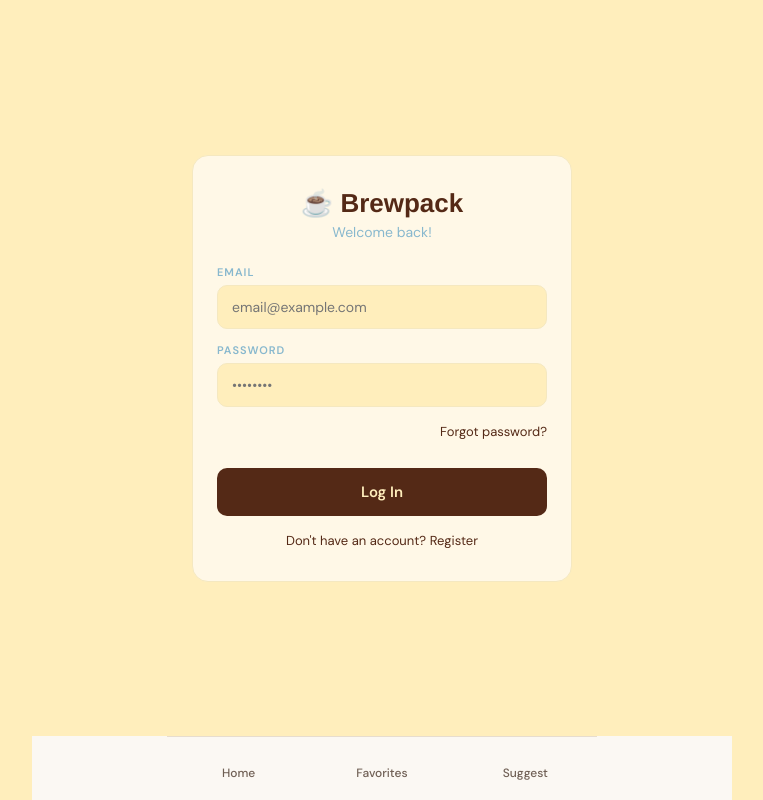
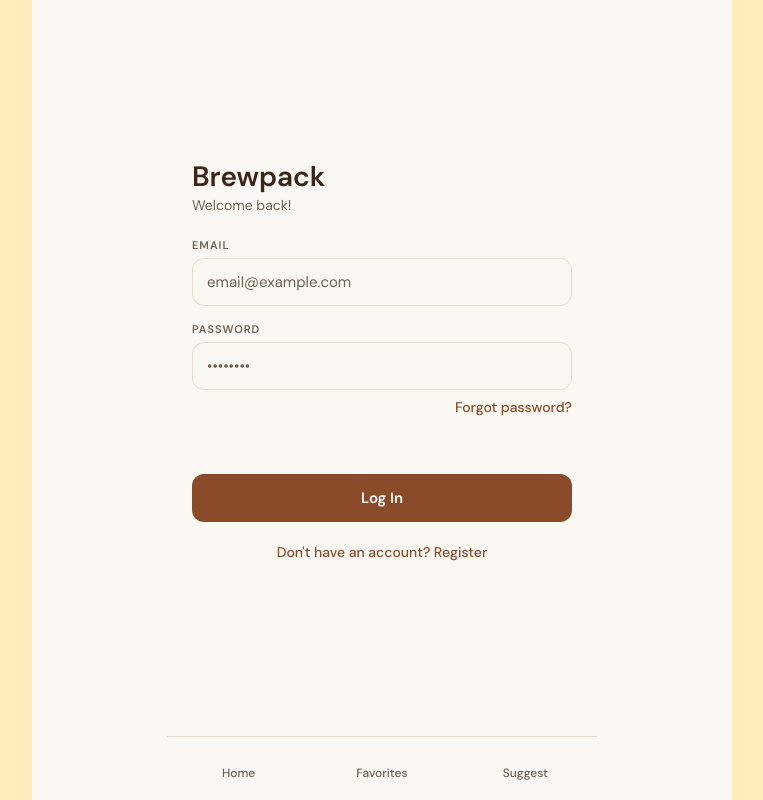
Before and after one commit to merrickmonteclaro-collab/ph-coffee-web, a React (Vite) app: page /auth in a window 1280 px wide. Shown: the whole page, without its empty margins (258-1021 px from the left). Built offline with nearby package versions, Linux system fonts and the light colour scheme.

Commit message:
updated remaining pages to minimalist theme

```diff
--- a/src/pages/AccountPage.jsx
+++ b/src/pages/AccountPage.jsx
@@ -69,7 +69,11 @@ export default function AccountPage() {
   return (
     <div className={styles.page}>
       <div className={styles.header}>
-        <button className={styles.backBtn} onClick={() => navigate(-1)}>← Back</button>
+        <button className={styles.backBtn} onClick={() => navigate(-1)} aria-label="Back">
+          <svg width="20" height="20" viewBox="0 0 24 24" fill="none" stroke="currentColor" strokeWidth="1.8" aria-hidden="true">
+            <path d="M19 12H5M11 6l-6 6 6 6" />
+          </svg>
+        </button>
         <h1 className={styles.headerTitle}>My Account</h1>
       </div>
 
--- a/src/pages/AuthPage.jsx
+++ b/src/pages/AuthPage.jsx
@@ -40,7 +40,12 @@ export default function AuthPage() {
       }
 
       const data = await res.json()
-      if (!res.ok) throw new Error(data.detail || 'Something went wrong')
+      // 422 validation errors come back as an array, not a string.
+      if (!res.ok) throw new Error(
+        typeof data.detail === 'string'
+          ? data.detail
+          : res.status === 422 ? 'Please check your details and try again' : 'Something went wrong'
+      )
       saveToken(data.access_token)
       navigate('/account')
     } catch (e) {
@@ -52,7 +57,7 @@ export default function AuthPage() {
   return (
     <div className={styles.page}>
       <div className={styles.card}>
-        <h1 className={styles.title}>☕ Brewpack</h1>
+        <h1 className={styles.title}>Brewpack</h1>
         <p className={styles.subtitle}>{isLogin ? 'Welcome back!' : 'Create an account'}</p>
 
         {error && <div className={styles.error}>{error}</div>}
--- a/src/pages/AuthPage.module.css
+++ b/src/pages/AuthPage.module.css
@@ -1,89 +1,92 @@
+/* Minimal direction. Shared by the Log in, Register, Forgot password and
+   Reset password pages. Colors are scoped via --h-* variables. */
 .page {
+  --h-bg: #FBF8F3;
+  --h-ink: #3B2417;
+  --h-muted: #6F5F54;
+  --h-accent: #8A4B2A;
+  --h-line: #E7DDCE;
   min-height: calc(100vh - var(--tab-height));
   display: flex;
   align-items: center;
   justify-content: center;
   padding: 24px;
-  background: var(--bg);
+  background: var(--h-bg);
+  color: var(--h-ink);
+  font-family: 'DM Sans', sans-serif;
 }
-.card {
-  background: var(--bg-card);
-  border: 1px solid var(--border);
-  border-radius: 16px;
-  padding: 32px 24px;
-  width: 100%;
-  max-width: 380px;
-}
-.title {
-  font-family: 'Helvetica Neue', Helvetica, Arial, sans-serif;
-  font-size: 26px;
-  font-weight: 700;
-  color: var(--terracotta);
-  text-align: center;
-  margin-bottom: 4px;
-}
-.subtitle {
-  font-size: 14px;
-  color: var(--brown-muted);
-  text-align: center;
-  margin-bottom: 24px;
-}
+.card { width: 100%; max-width: 380px; }
+.title { margin: 0 0 4px; font-size: 28px; font-weight: 700; line-height: 1.1; color: var(--h-ink); }
+.subtitle { margin: 0 0 24px; font-size: 14px; color: var(--h-muted); }
 .label {
   display: block;
+  margin: 16px 0 6px;
   font-size: 11px;
   font-weight: 600;
-  color: #88b8ce;
   letter-spacing: 1px;
   text-transform: uppercase;
-  margin-bottom: 6px;
-  margin-top: 14px;
+  color: var(--h-muted);
 }
 .input {
   width: 100%;
-  background: var(--bg);
-  border: 1px solid var(--border);
-  border-radius: 10px;
-  padding: 12px 14px;
-  font-size: 14px;
-  color: var(--brown);
+  height: 48px;
+  box-sizing: border-box;
+  padding: 0 14px;
+  border: 1px solid var(--h-line);
+  border-radius: 12px;
+  background: transparent;
+  color: var(--h-ink);
   font-family: 'DM Sans', sans-serif;
+  font-size: 15px;
   outline: none;
-  box-sizing: border-box;
 }
-.input:focus { border-color: var(--terracotta); }
+.input:focus { border-color: var(--h-muted); }
+.input::placeholder { color: var(--h-muted); }
 .btn {
   width: 100%;
-  background: var(--terracotta);
-  color: var(--white);
+  height: 48px;
+  margin-top: 24px;
   border: none;
-  border-radius: 10px;
-  padding: 14px;
+  border-radius: 12px;
+  background: var(--h-accent);
+  color: #fff;
+  font-family: 'DM Sans', sans-serif;
   font-size: 15px;
-  font-weight: 600;
-  font-family: 'DM Sans', sans-serif;
+  font-weight: 700;
   cursor: pointer;
-  margin-top: 20px;
   transition: opacity 0.15s;
 }
-.btn:hover:not(:disabled) { opacity: 0.88; }
+.btn:hover:not(:disabled) { opacity: 0.9; }
 .btn:disabled { opacity: 0.5; cursor: not-allowed; }
 .toggle {
   display: block;
   width: 100%;
+  min-height: 44px;
+  margin-top: 8px;
+  padding: 0;
+  border: none;
   background: none;
+  color: var(--h-accent);
+  font-family: 'DM Sans', sans-serif;
+  font-size: 14px;
+  font-weight: 500;
+  text-align: center;
+  text-decoration: none;
+  cursor: pointer;
+}
+.toggle:hover { text-decoration: underline; }
+.error { margin-bottom: 8px; padding: 10px 14px; border-radius: 10px; background: var(--error-bg); color: var(--error-text); font-size: 13px; }
+.success { margin-bottom: 12px; padding: 10px 14px; border-radius: 10px; background: #E9EFE0; color: #3F5A26; font-size: 13px; }
+/* "Show passwords" toggle on the reset page */
+.showBtn {
+  min-height: 44px;
+  margin-bottom: 4px;
+  padding: 0;
   border: none;
-  color: var(--terracotta);
+  background: none;
+  color: var(--h-accent);
+  font-family: inherit;
   font-size: 13px;
-  font-family: 'DM Sans', sans-serif;
+  font-weight: 600;
   cursor: pointer;
-  margin-top: 16px;
-  text-align: center;
 }
-.error {
-  background: var(--error-bg);
-  color: var(--error-text);
-  border-radius: 8px;
-  padding: 10px 14px;
-  font-size: 13px;
-  margin-bottom: 8px;
-}
--- a/src/pages/FavoritesPage.jsx
+++ b/src/pages/FavoritesPage.jsx
@@ -56,19 +56,19 @@ export default function FavoritesPage() {
         {loading ? (
           <div className={styles.empty}>Loading favorites...</div>
         ) : favorites.length === 0 ? (
-          <div className={styles.empty}>No favorites yet. Tap the heart on a shop to save it here.</div>
+          <div className={styles.empty}>No favorites yet. Open a shop and tap “Add to Favorites” to save it here.</div>
         ) : (
           favorites.map(shop => (
             <Link to={'/shop/' + shop.id} key={shop.id} className={styles.card}>
               {shop.photo_url && shop.photo_url !== 'string' ? (
                 <img
-                  src={getOptimizedImageUrl(shop.photo_url, Math.round(72 * DPR), Math.round(76 * DPR))}
-                  alt={shop.name}
+                  src={getOptimizedImageUrl(shop.photo_url, Math.round(56 * DPR), Math.round(56 * DPR))}
+                  alt=""
                   className={styles.cardImg}
                   loading="lazy"
                 />
               ) : (
-                <div className={styles.cardImgPlaceholder}>☕</div>
+                <div className={styles.cardImgPlaceholder} />
               )}
               <div className={styles.cardBody}>
                 <div className={styles.cardName}>{shop.name}</div>
--- a/src/pages/ForgotPasswordPage.jsx
+++ b/src/pages/ForgotPasswordPage.jsx
@@ -45,22 +45,13 @@ export default function ForgotPasswordPage() {
   return (
     <div className={styles.page}>
       <div className={styles.card}>
-        <h1 className={styles.title}>☕ Brewpack</h1>
+        <h1 className={styles.title}>Brewpack</h1>
         <p className={styles.subtitle}>Reset your password</p>
 
         {error && <div className={styles.error}>{error}</div>}
 
         {sent ? (
-          <div
-            style={{
-              background: '#d8f3dc',
-              color: '#2d6a4f',
-              borderRadius: 8,
-              padding: '10px 14px',
-              fontSize: 13,
-              marginBottom: 12
-            }}
-          >
+          <div className={styles.success}>
             If that email is registered, a reset link has been sent. Check your inbox.
           </div>
         ) : (
--- a/src/pages/ResetPasswordPage.jsx
+++ b/src/pages/ResetPasswordPage.jsx
@@ -50,7 +50,7 @@ export default function ResetPasswordPage() {
     return (
       <div className={styles.page}>
         <div className={styles.card}>
-          <h1 className={styles.title}>☕ Brewpack</h1>
+          <h1 className={styles.title}>Brewpack</h1>
           <div className={styles.error}>This reset link is invalid or incomplete.</div>
           <Link to="/forgot-password" className={styles.toggle}>
             Request a new reset link
@@ -63,22 +63,13 @@ export default function ResetPasswordPage() {
   return (
     <div className={styles.page}>
       <div className={styles.card}>
-        <h1 className={styles.title}>☕ Brewpack</h1>
+        <h1 className={styles.title}>Brewpack</h1>
         <p className={styles.subtitle}>Set a new password</p>
 
         {error && <div className={styles.error}>{error}</div>}
 
         {success ? (
-          <div
-            style={{
-              background: '#d8f3dc',
-              color: '#2d6a4f',
-              borderRadius: 8,
-              padding: '10px 14px',
-              fontSize: 13,
-              marginBottom: 12
-            }}
-          >
+          <div className={styles.success}>
             Password updated! Redirecting you to log in...
           </div>
         ) : (
@@ -111,17 +102,7 @@ export default function ResetPasswordPage() {
               type="button"
               onClick={() => setShowPassword(s => !s)}
               aria-pressed={showPassword}
-              style={{
-                background: 'none',
-                border: 'none',
-                padding: 0,
-                marginBottom: 14,
-                color: 'var(--terracotta)',
-                fontSize: 13,
-                fontWeight: 600,
-                cursor: 'pointer',
-                fontFamily: 'inherit'
-              }}
+              className={styles.showBtn}
             >
               {showPassword ? '🙈 Hide passwords' : '👁 Show passwords'}
             </button>
```
Also changed, not shown: src/pages/AccountPage.module.css (+63 -22 lines), src/pages/FavoritesPage.module.css (+40 -61 lines).
